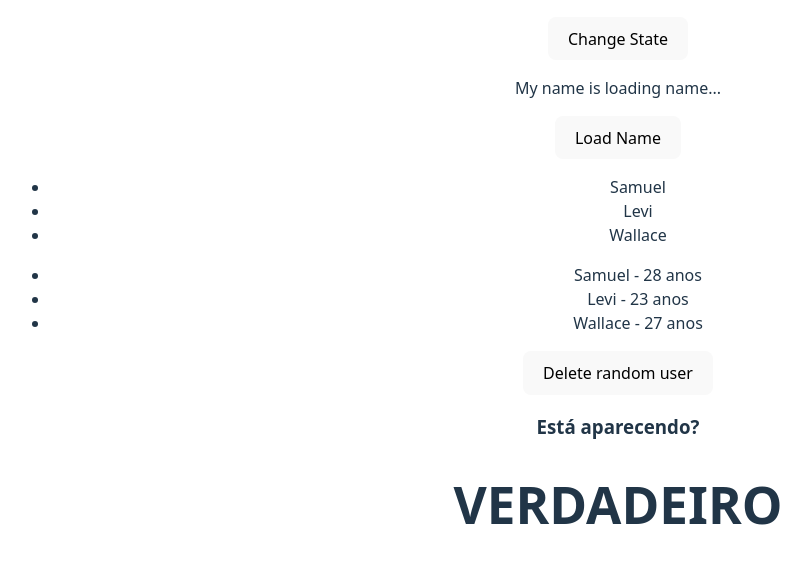
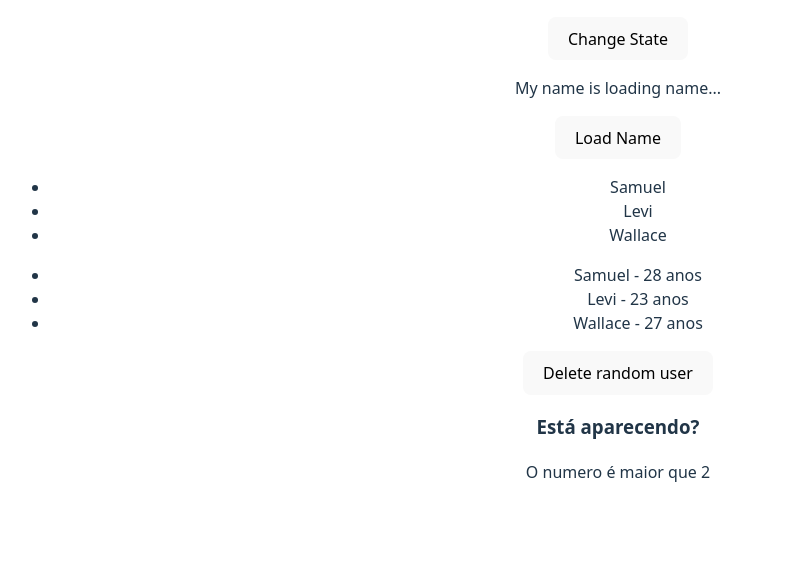
Before and after one commit to SamuelHeluany/ReactJSLearn, a React (Vite) app in the folder 3_AVANCANDO_EM_REACT/Avancando_react/: page / in a window 1280 px wide. Shown: the part 1149-1713 px from the top of the page, without its empty margins (22-833 px from the left). Built offline with nearby package versions, Linux system fonts and the light colour scheme.

Commit message:
Conditional render, if else learn

```diff
--- a/3_AVANCANDO_EM_REACT/Avancando_react/src/componnents/ConditionalRender.jsx
+++ b/3_AVANCANDO_EM_REACT/Avancando_react/src/componnents/ConditionalRender.jsx
@@ -1,10 +1,19 @@
 
 const ConditionalRender = () => {
-    const x = 5;
+    const x = 3;
   return (
     <div>
         <h3>Está aparecendo?</h3>
-        {x > 2 && <h1>VERDADEIRO</h1>}
+        {x > 2 ?
+        (<div>
+          <p>O numero é maior que 2</p>
+        </div>
+
+        ) : (
+
+        <div>
+          <p>O numero é menor que 2</p>
+        </div>)}
     </div>
   )
 }
```
